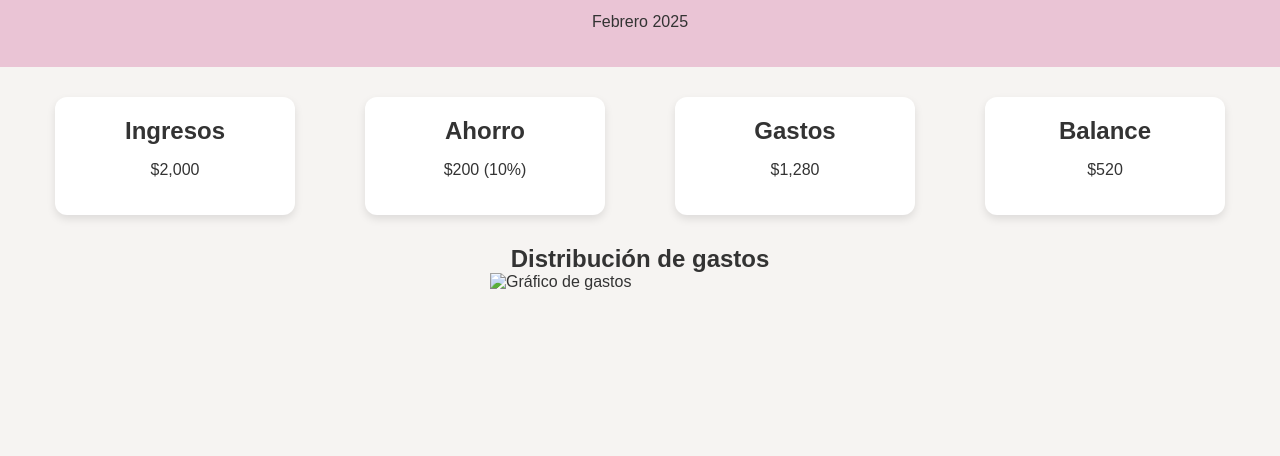
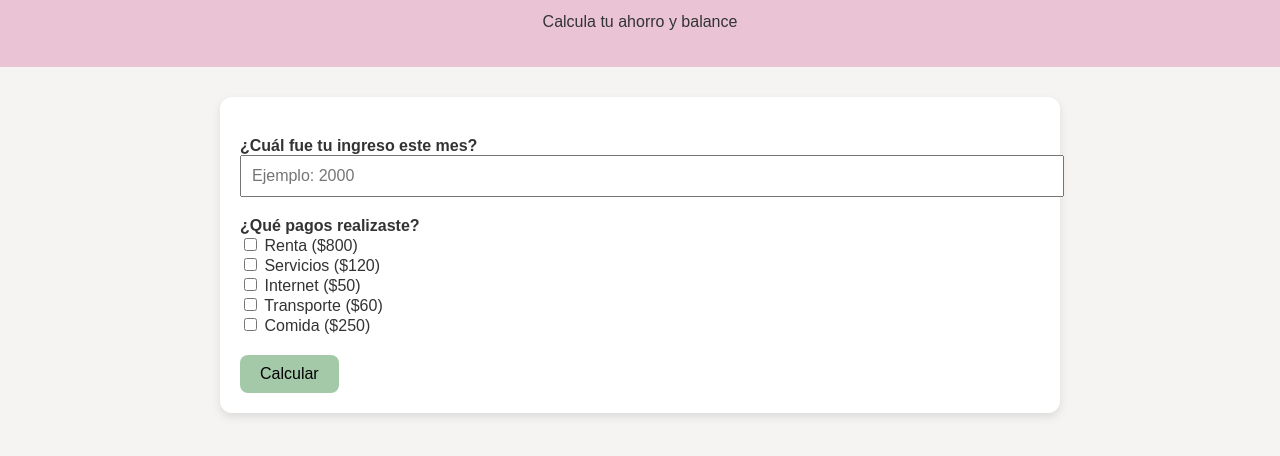
Before and after one commit to Lautse/presupuesto, a plain HTML site: page index.html in a window 1280 px wide. Shown: the part 60-516 px from the top of the page. Drawn offline with Linux system fonts and the light colour scheme.

Commit message:
Update index.html

```diff
--- a/index.html
+++ b/index.html
@@ -5,70 +5,69 @@
     <meta name="viewport" content="width=device-width, initial-scale=1.0">
     <title>Presupuesto Mensual</title>
     <style>
-        body {
-            font-family: 'Poppins', sans-serif;
-            background: #f6f4f2;
-            color: #333;
-            margin: 0;
-            padding: 0;
-        }
-        header {
-            background: #eac4d5;
-            padding: 20px;
-            text-align: center;
-            color: #333;
-        }
-        .cards {
-            display: flex;
-            justify-content: space-around;
-            margin: 20px;
-            flex-wrap: wrap;
-        }
-        .card {
-            background: white;
-            border-radius: 12px;
-            box-shadow: 0 4px 8px rgba(0,0,0,0.1);
-            padding: 20px;
-            margin: 10px;
-            width: 200px;
-            text-align: center;
-        }
-        h1, h2 {
-            margin: 0;
-        }
-        img {
-            display: block;
-            margin: 0 auto;
-            width: 300px;
-        }
+        body { font-family: 'Poppins', sans-serif; background: #f6f4f2; color: #333; margin: 0; }
+        header { background: #eac4d5; padding: 20px; text-align: center; }
+        h1 { margin: 0; }
+        .container { max-width: 800px; margin: 30px auto; padding: 20px; background: white; border-radius: 12px;
+                     box-shadow: 0 4px 10px rgba(0,0,0,0.1); }
+        .form-group { margin: 20px 0; }
+        .result { margin-top: 30px; padding: 20px; background: #f7d9a6; border-radius: 12px; }
+        button { background: #a3c9a8; border: none; padding: 10px 20px; font-size: 16px; border-radius: 8px; cursor: pointer; }
+        button:hover { background: #92b896; }
+        input[type="number"] { padding: 10px; font-size: 16px; width: 100%; }
+        label { font-weight: bold; }
     </style>
 </head>
 <body>
     <header>
         <h1>Presupuesto Mensual</h1>
-        <p>Febrero 2025</p>
+        <p>Calcula tu ahorro y balance</p>
     </header>
-
-    <div class="cards">
-        <div class="card">
-            <h2>Ingresos</h2>
-            <p>$2,000</p>
+    <div class="container">
+        <div class="form-group">
+            <label for="ingreso">¿Cuál fue tu ingreso este mes?</label>
+            <input type="number" id="ingreso" placeholder="Ejemplo: 2000">
         </div>
-        <div class="card">
-            <h2>Ahorro</h2>
-            <p>$200 (10%)</p>
+        <div class="form-group">
+            <label>¿Qué pagos realizaste?</label><br>
+            <input type="checkbox" id="renta"> Renta ($800)<br>
+            <input type="checkbox" id="servicios"> Servicios ($120)<br>
+            <input type="checkbox" id="internet"> Internet ($50)<br>
+            <input type="checkbox" id="transporte"> Transporte ($60)<br>
+            <input type="checkbox" id="comida"> Comida ($250)<br>
         </div>
-        <div class="card">
-            <h2>Gastos</h2>
-            <p>$1,280</p>
-        </div>
-        <div class="card">
-            <h2>Balance</h2>
-            <p>$520</p>
-        </div>
+        <button onclick="calcular()">Calcular</button>
+        <div class="result" id="resultado" style="display:none;"></div>
     </div>
 
-    <h2 style="text-align:center;">Distribución de gastos</h2>
-    <img src="grafico_gastos.png" alt="Gráfico de gastos">
+    <script>
+        function calcular() {
+            let ingreso = parseFloat(document.getElementById('ingreso').value);
+            if (isNaN(ingreso) || ingreso <= 0) {
+                alert("Por favor ingresa un ingreso válido.");
+                return;
+            }
+
+            // Costos fijos seleccionados
+            let gastos = 0;
+            if(document.getElementById('renta').checked) gastos += 800;
+            if(document.getElementById('servicios').checked) gastos += 120;
+            if(document.getElementById('internet').checked) gastos += 50;
+            if(document.getElementById('transporte').checked) gastos += 60;
+            if(document.getElementById('comida').checked) gastos += 250;
+
+            // Porcentaje de ahorro (10% de ingreso)
+            let ahorro = ingreso * 0.10;
+            let balance = ingreso - gastos - ahorro;
+
+            document.getElementById('resultado').style.display = 'block';
+            document.getElementById('resultado').innerHTML = `
+                <h2>Resultados</h2>
+                <p><strong>Ahorro (10%)</strong>: $${ahorro.toFixed(2)}</p>
+                <p><strong>Total gastos pagados</strong>: $${gastos.toFixed(2)}</p>
+                <p><strong>Balance final</strong>: $${balance.toFixed(2)}</p>
+            `;
+        }
+    </script>
 </body>
 </html>
```
